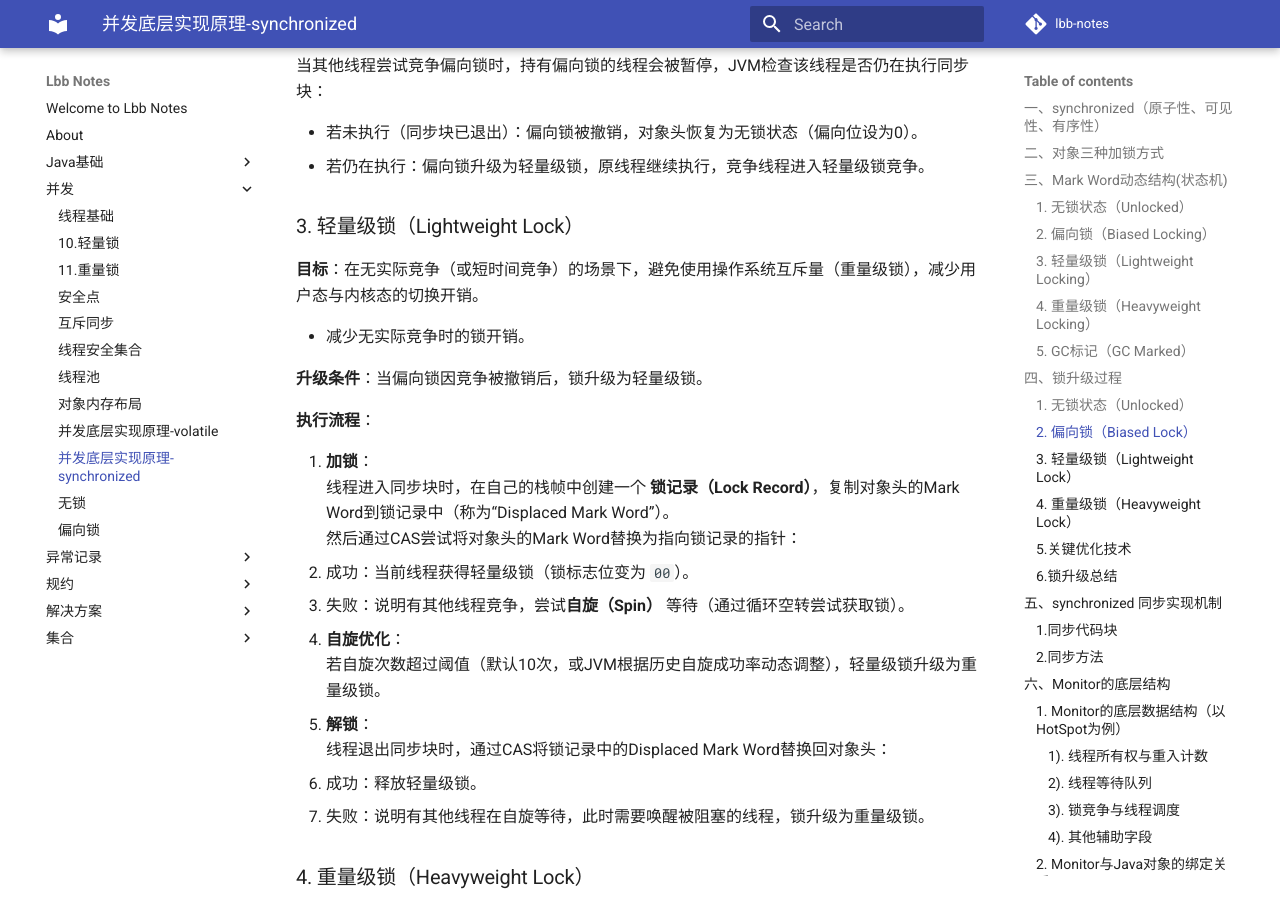
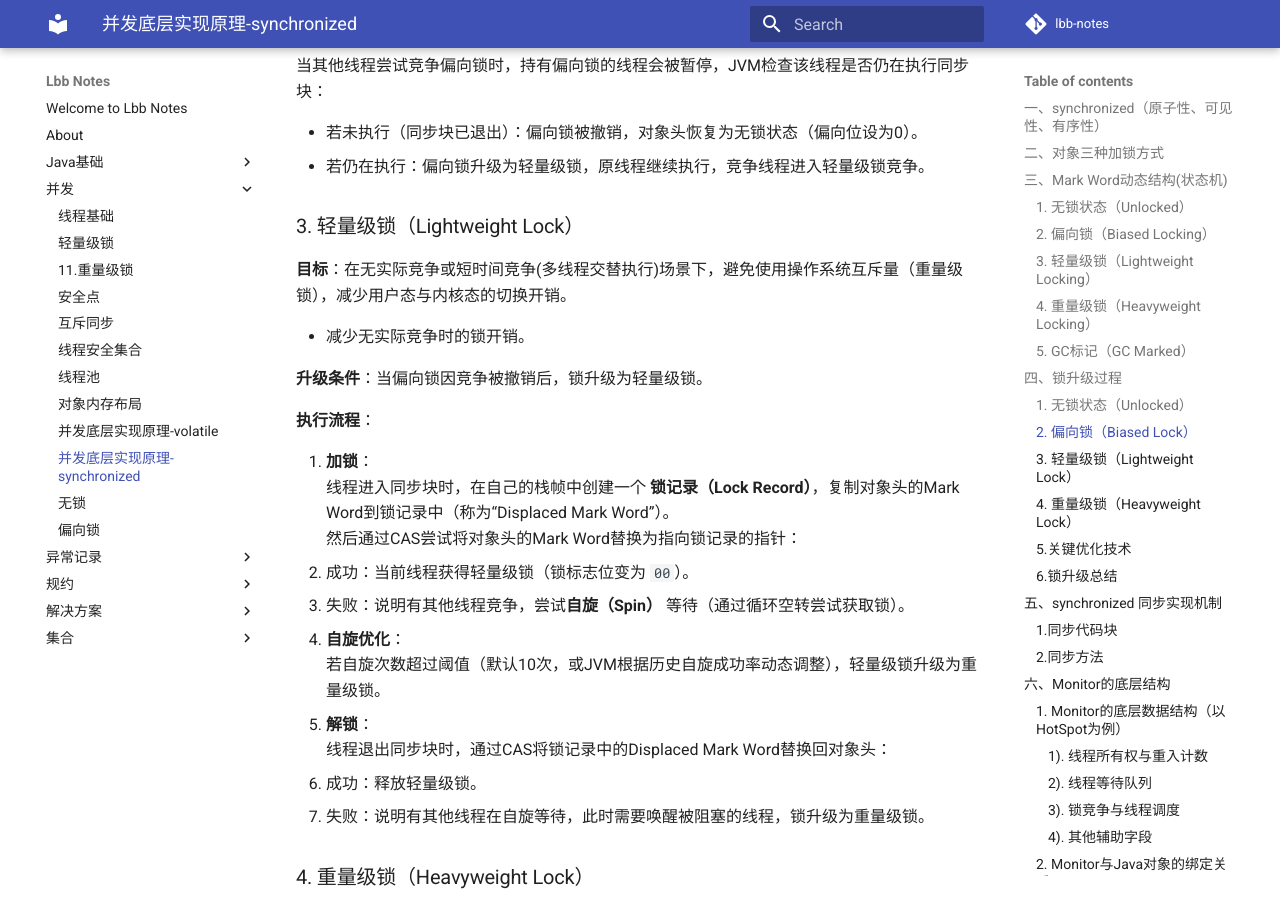
Before and after one commit to ban-l/lbb-notes, an MkDocs documentation site: the page built from docs/并发/7.并发底层实现原理-synchronized.md, in a window 1280 px wide and 900 px high, scrolled down 3569 px. Built offline with MkDocs 1.6.1 and Material for MkDocs 9.7.7, drawn with Linux system fonts in a browser that asks for light colours; comment, search, counter and statistics services are not loaded.

```diff
--- a/docs/并发/7.并发底层实现原理-synchronized.md
+++ b/docs/并发/7.并发底层实现原理-synchronized.md
@@ -117,7 +117,7 @@ Java对象头（Mark Word）会存储锁的关键信息。
 
 ### 3. 轻量级锁（Lightweight Lock）
 
-**目标**：在无实际竞争（或短时间竞争）的场景下，避免使用操作系统互斥量（重量级锁），减少用户态与内核态的切换开销。
+**目标**：在无实际竞争或短时间竞争(多线程交替执行)场景下，避免使用操作系统互斥量（重量级锁），减少用户态与内核态的切换开销。
 
 - 减少无实际竞争时的锁开销。
 
```
Also changed, not shown: docs/并发/10.轻量级锁.md (added, +31 -0 lines), docs/并发/10.轻量锁.md (deleted), docs/并发/11.重量级锁.md (added), docs/并发/11.重量锁.md (deleted), docs/并发/assets/image-20250807212912358.png (added), docs/并发/assets/image-20250807212926491.png (added).
